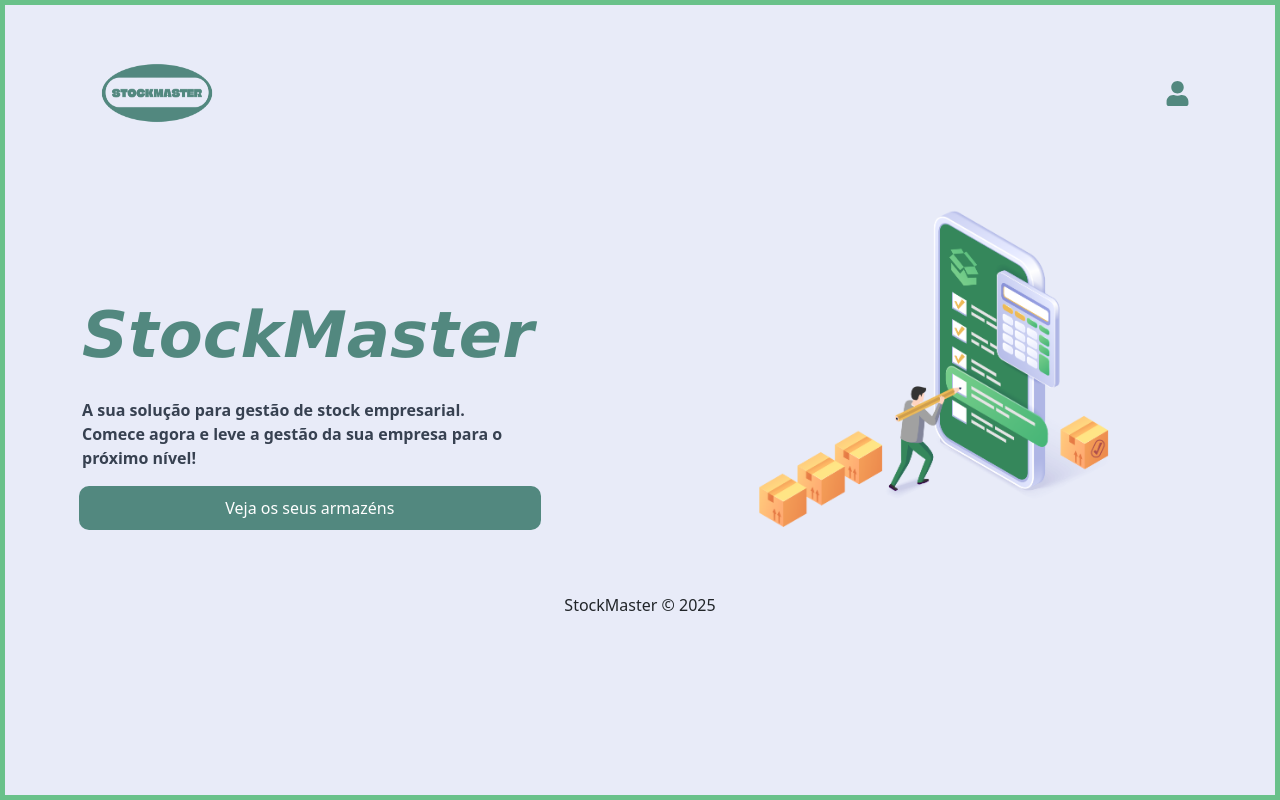
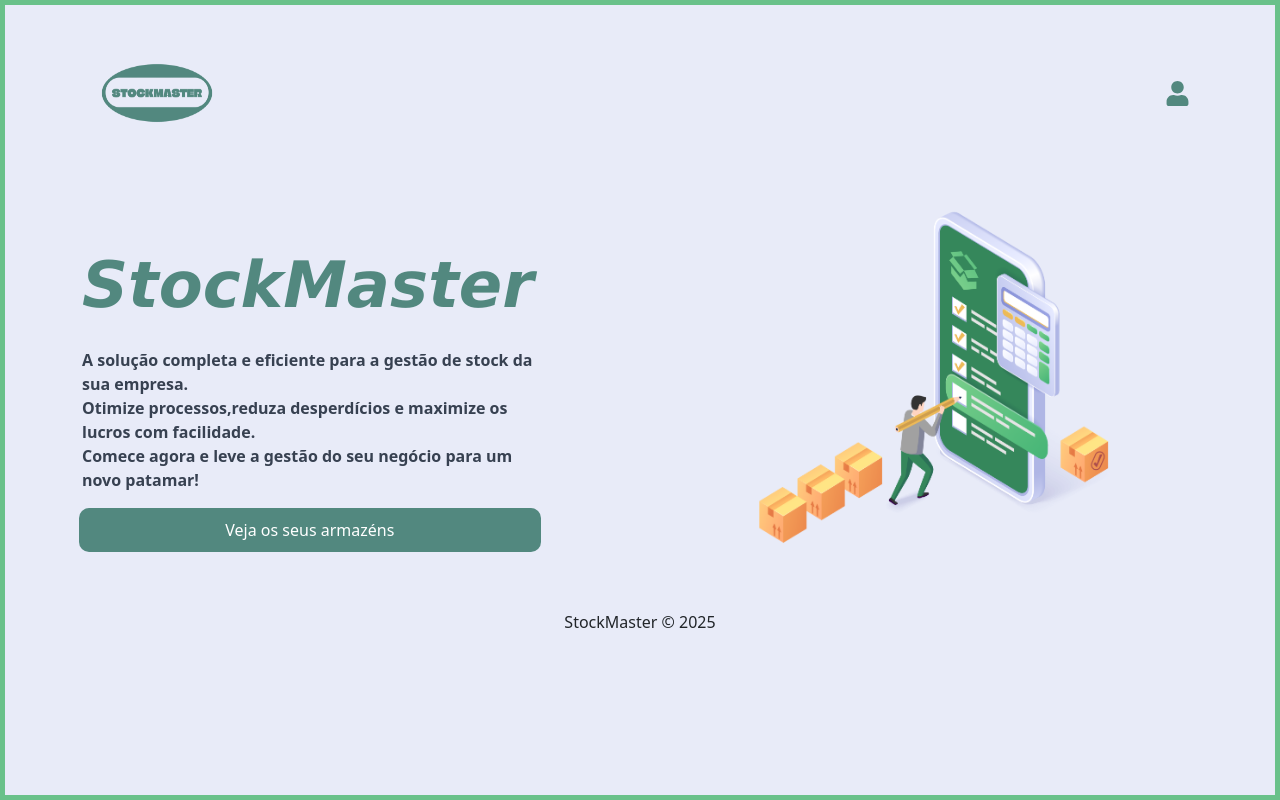
Before and after one commit to tskxz/stockmaster, a React (Create React App) app in the folder client/: page / in a window 1280 px wide. Built offline with nearby package versions, Linux system fonts and the light colour scheme.

Commit message:
style: Meus Armazens layout mudado

```diff
--- a/client/src/Screens/HomeScreen.jsx
+++ b/client/src/Screens/HomeScreen.jsx
@@ -11,11 +11,17 @@ const HomeScreen = () => {
 
                                 <div className="app-description">
                                         <p>
-                                                A sua solução para gestão de
-                                                stock empresarial.<br></br>
-                                                Comece agora e leve a gestão da
-                                                sua empresa para o próximo
-                                                nível!
+                                                A solução completa e eficiente
+                                                para a gestão de stock da sua
+                                                empresa.
+                                                <br />
+                                                Otimize processos,reduza
+                                                desperdícios e maximize os
+                                                lucros com facilidade.
+                                                <br />
+                                                Comece agora e leve a gestão do
+                                                seu negócio para um novo
+                                                patamar!
                                         </p>
                                 </div>
                                 <ul>
@@ -25,7 +31,8 @@ const HomeScreen = () => {
                                                         className="button"
                                                         to={"/meus_armazens"}
                                                 >
-                                                        Veja os seus armazéns{" "}
+                                                        Veja os seus
+                                                        armazéns{" "}
                                                 </Link>
                                         </li>
                                 </ul>
--- a/client/src/styles/screens/homescreen.css
+++ b/client/src/styles/screens/homescreen.css
@@ -11,7 +11,7 @@
         justify-content: left;
         align-items: left;
         text-align: left;
-        margin-top: 10%;
+        margin-top: 5%;
 }
 
 .app-leftside h1 {
```
